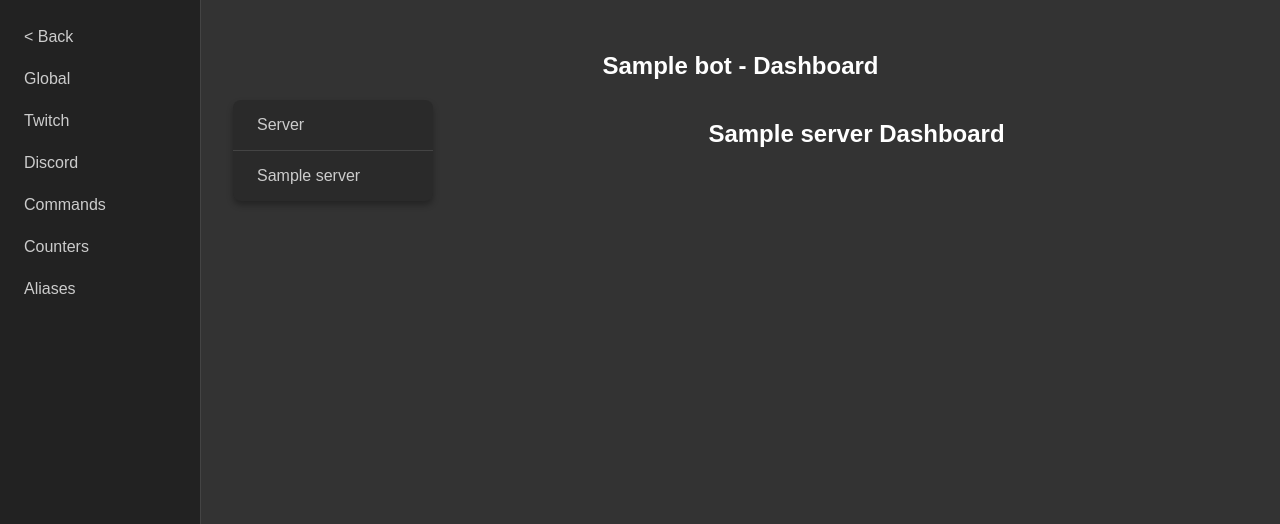
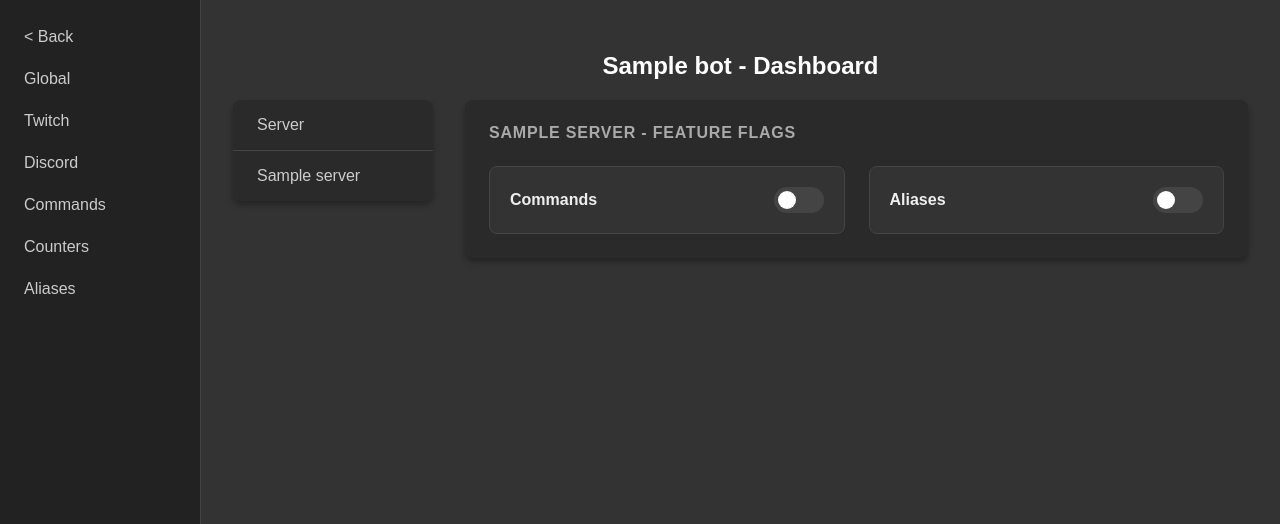
Before and after one commit to PurpurTentakel97/Purpur-Bot, a Python web app: template src/bot/frontend/templates/dashboard_discord_server.html in a window 1280 px wide. Shown: the part 67-591 px from the top of the page. Run offline with Jinja, Linux system fonts and the light colour scheme; the template is opened without the code that fills it: most values are stand-ins (such as "Sample title", 1, 10 or a date in 2020).

Commit message:
feat: set feature flags for discord server

```diff
--- a/src/bot/frontend/templates/dashboard_discord_server.html
+++ b/src/bot/frontend/templates/dashboard_discord_server.html
@@ -2,6 +2,110 @@
 
 {% block title %}{{ server.server_name }}-Dashboard{% endblock %}
 
+{% block extra_discord_styles %}
+<style>
+    .feature-flags-grid {
+        display: grid;
+        grid-template-columns: repeat(auto-fill, minmax(250px, 1fr));
+        gap: 1.5rem;
+    }
+
+    .feature-card {
+        background-color: #333;
+        padding: 1.25rem;
+        border-radius: 8px;
+        display: flex;
+        justify-content: space-between;
+        align-items: center;
+        border: 1px solid #444;
+    }
+
+    .feature-info h3 {
+        margin: 0;
+        font-size: 1rem;
+        color: #efeff1;
+    }
+
+    .feature-info p {
+        margin: 0.25rem 0 0;
+        font-size: 0.85rem;
+        color: #adadb8;
+    }
+
+    /* Toggle Switch */
+    .switch {
+        position: relative;
+        display: inline-block;
+        width: 50px;
+        height: 26px;
+    }
+
+    .switch input {
+        opacity: 0;
+        width: 0;
+        height: 0;
+    }
+
+    .slider {
+        position: absolute;
+        cursor: pointer;
+        top: 0;
+        left: 0;
+        right: 0;
+        bottom: 0;
+        background-color: #444;
+        transition: .4s;
+        border-radius: 34px;
+    }
+
+    .slider:before {
+        position: absolute;
+        content: "";
+        height: 18px;
+        width: 18px;
+        left: 4px;
+        bottom: 4px;
+        background-color: white;
+        transition: .4s;
+        border-radius: 50%;
+    }
+
+    input:checked + .slider {
+        background-color: #5865F2;
+    }
+
+    input:checked + .slider:before {
+        transform: translateX(24px);
+    }
+</style>
+{% endblock %}
+
 {% block discord_content %}
-    <h1>{{ server.server_name }} Dashboard</h1>
+    <div class="discord-section">
+        <h2>{{ server.server_name }} - Feature Flags</h2>
+
+        <form action="/dashboard/discord/{{ bot.id }}/{{ server.server_id }}/feature_flags/{{ feature_flags.id }}" method="POST">
+            <div class="feature-flags-grid">
+                <div class="feature-card">
+                    <div class="feature-info">
+                        <h3>Commands</h3>
+                    </div>
+                    <label class="switch">
+                        <input type="checkbox" name="can_commands" value="True" {% if feature_flags.can_commands %}checked{% endif %} onchange="this.form.submit()">
+                        <span class="slider"></span>
+                    </label>
+                </div>
+
+                <div class="feature-card">
+                    <div class="feature-info">
+                        <h3>Aliases</h3>
+                    </div>
+                    <label class="switch">
+                        <input type="checkbox" name="can_alias" value="True" {% if feature_flags.can_alias %}checked{% endif %} onchange="this.form.submit()">
+                        <span class="slider"></span>
+                    </label>
+                </div>
+            </div>
+        </form>
+    </div>
 {% endblock %}
--- a/src/bot/frontend/templates/dashboard_twitch_channel.html
+++ b/src/bot/frontend/templates/dashboard_twitch_channel.html
@@ -89,7 +89,6 @@
                 <div class="feature-card">
                     <div class="feature-info">
                         <h3>Commands</h3>
-                        <p>Enable/Disable bot commands</p>
                     </div>
                     <label class="switch">
                         <input type="checkbox" name="can_commands" value="True" {% if feature_flags.can_commands %}checked{% endif %} onchange="this.form.submit()">
@@ -100,7 +99,6 @@
                 <div class="feature-card">
                     <div class="feature-info">
                         <h3>Aliases</h3>
-                        <p>Enable/Disable command aliases</p>
                     </div>
                     <label class="switch">
                         <input type="checkbox" name="can_alias" value="True" {% if feature_flags.can_alias %}checked{% endif %} onchange="this.form.submit()">
```
Also changed, not shown: migrations/versions/11089302688f_discord_feature_flags.py (added, +35 -0 lines), src/bot/core/discord.py (+9 -0 lines), src/bot/core/discord_feature_flags.py (added, +31 -0 lines), src/bot/database/discord_feature_flags.py (added, +29 -0 lines), src/bot/frontend/routes/dashboard_discord.py (+34 -0 lines).
